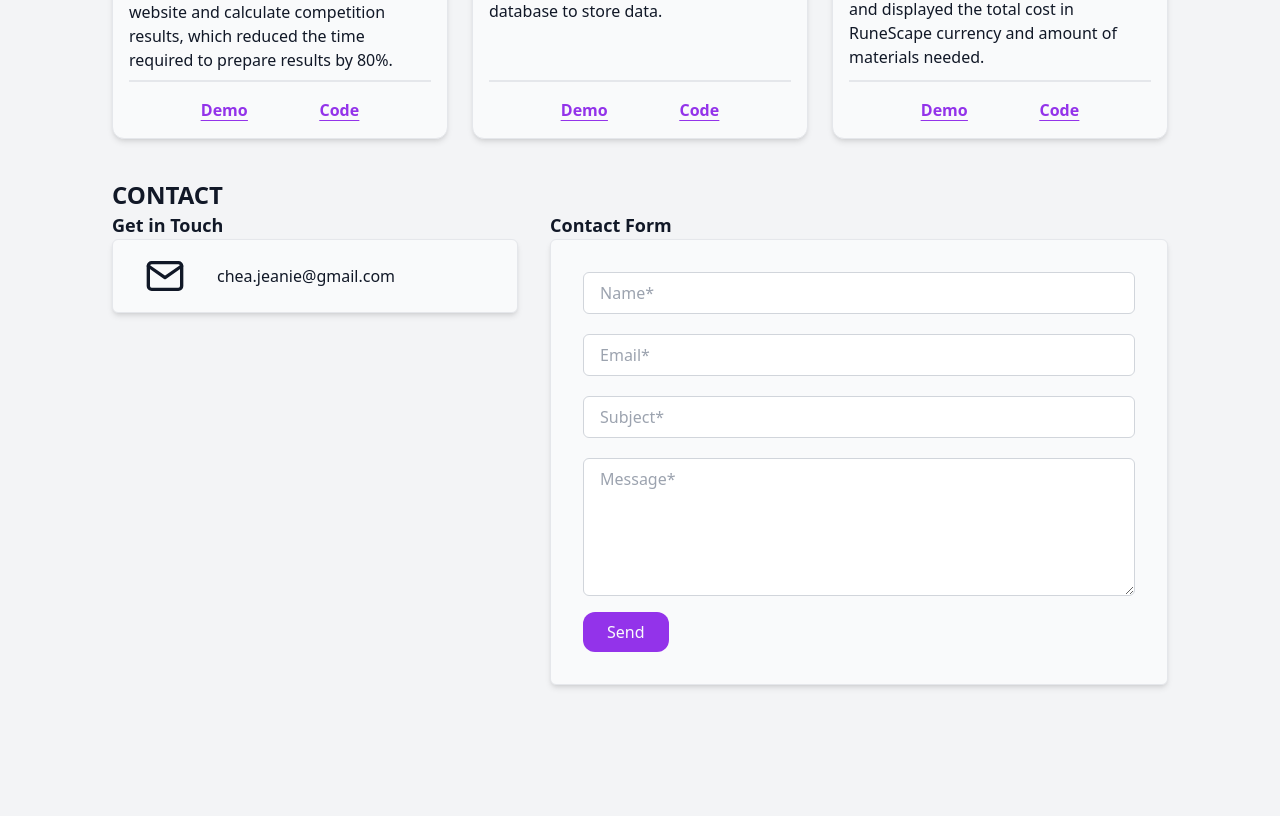
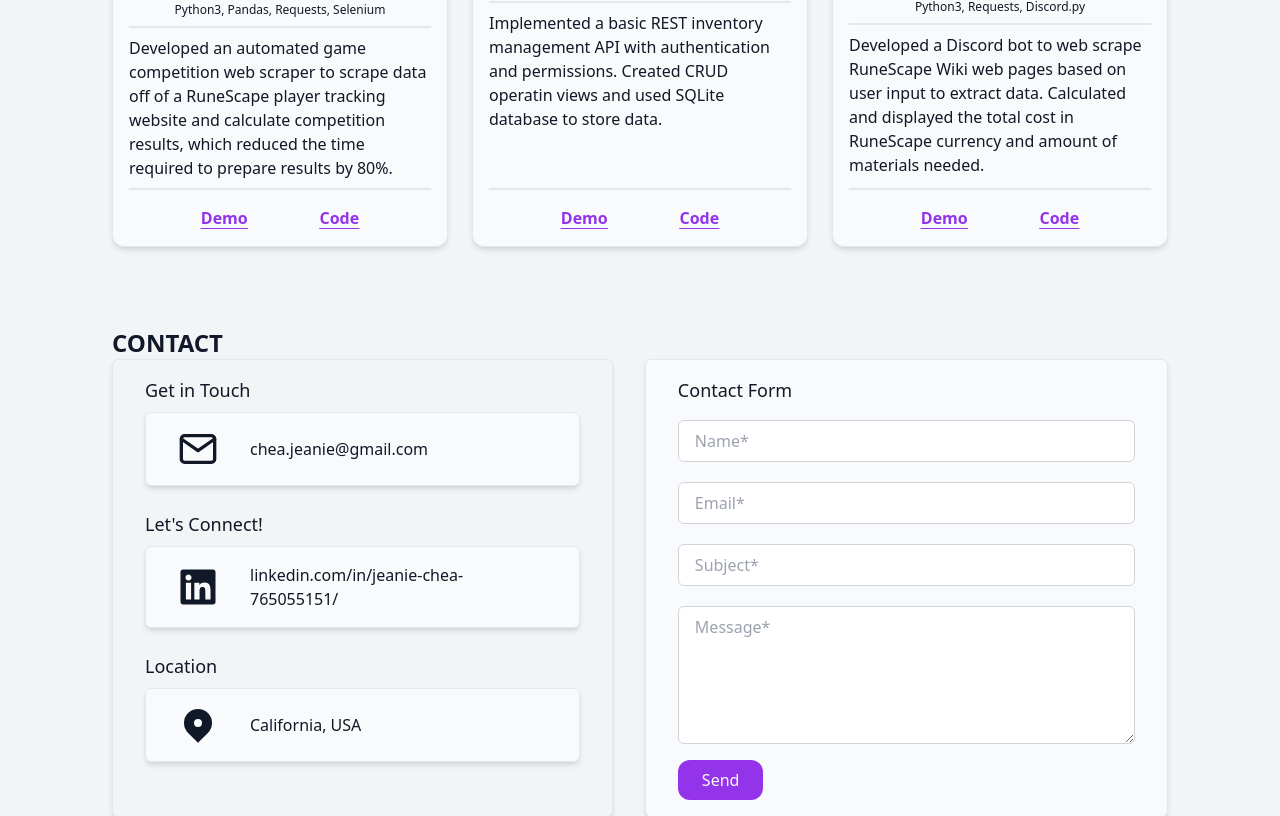
Before and after one commit to jechea14/jechea14.github.io, a React (Create React App) app in the folder portfolio/: page / in a window 1280 px wide. Shown: the part 1660-2476 px from the top of the page. Built offline with nearby package versions, Linux system fonts and the light colour scheme.

Commit message:
Add more contact details, add hover effects

```diff
--- a/portfolio/src/App.js
+++ b/portfolio/src/App.js
@@ -12,7 +12,7 @@ function App() {
   return (
     <div className="min-h-screen flex flex-col 2xl:max-w-7xl">
         <NavBar/>
-      <div className='px-5 md:px-28 2xl:px-0'>
+      <div className='px-5 md:px-28 2xl:px-0 space-y-10'>
         <Intro/>
         <AboutMe/>
         <Skills/>
--- a/portfolio/src/Components/AboutMe.js
+++ b/portfolio/src/Components/AboutMe.js
@@ -7,7 +7,11 @@ const AboutMe = () => {
   return (
     <section id='about' className='scroll-mt-20'>
       <h1 className='text-2xl font-bold text-left'>ABOUT ME</h1>
-      <p>-description-</p>
+      <div className='py-6 px-10 border rounded-xl bg-gray-50 shadow-md hover:shadow-xl hover:transition'>
+        <p>
+
+        </p>
+      </div>
       {/* <h2 className='text-lg font-bold text-left pt-10'>EDUCATION</h2>
       <p>Bachelor of Science in Computer Engineering - San Jose State University</p> */}
 
--- a/portfolio/src/Components/Contact.js
+++ b/portfolio/src/Components/Contact.js
@@ -4,13 +4,13 @@ import ContactGetInTouch from './ContactGetInTouch'
 
 const Contact = () => {
   return (
-    <div id='contact' className='h-screen scroll-mt-10'>
+    <section id='contact' className='h-screen scroll-mt-10'>
       <h1 className='text-2xl font-bold text-left pt-10'>CONTACT</h1>
       <div className='space-y-6 lg:flex lg:space-x-8 lg:space-y-0'>
         <ContactGetInTouch/>
         <ContactForm/>
       </div>
-    </div>
+    </section>
   )
 }
 
--- a/portfolio/src/Components/ContactForm.js
+++ b/portfolio/src/Components/ContactForm.js
@@ -2,7 +2,6 @@ import React from 'react'
 import * as emailjs from 'emailjs-com';
 
 const ContactForm = () => {
-
 
   function sendEmail(e) {
     e.preventDefault();
@@ -17,19 +16,15 @@ const ContactForm = () => {
   }
 
   return (
-    <div className='md:flex-auto lg:basis-1/2'>
-      <h2 className='text-lg font-semibold'>Contact Form</h2>
-      <form onSubmit={sendEmail} className=' border rounded-md p-8 bg-gray-50 shadow-md'>
+    <div className='md:flex-auto lg:basis-1/2 border rounded-md py-4 px-8 bg-gray-50 shadow-md hover:shadow-xl hover:transition'>
+      <h2 className='text-lg font-medium mb-4'>Contact Form</h2>
+      <form onSubmit={sendEmail} className=' '>
         <div className='flex flex-col justify-center space-y-5'>
           <input type='text' name='name' placeholder='Name*' className='border border-gray-300 rounded-md px-4 py-2' required/>
-
           <input type='email' name='email' placeholder='Email*' className='border border-gray-300 rounded-md px-4 py-2' required/>
-
           <input type='text' name='subject' placeholder='Subject*' className='border border-gray-300 rounded-md px-4 py-2' required/>
-
           <textarea name='message' rows='5' placeholder='Message*' className='border border-gray-300 rounded-md px-4 py-2' required/>
         </div>
-
         <input type='submit' value='Send' className='mt-4 bg-purple-600 text-gray-50 px-6 py-2 rounded-xl cursor-pointer hover:bg-purple-800 transition'/>
       </form>
     </div>
--- a/portfolio/src/Components/ContactGetInTouch.js
+++ b/portfolio/src/Components/ContactGetInTouch.js
@@ -1,16 +1,34 @@
 import React from 'react'
 import { FiMail } from 'react-icons/fi'
+import { FaLinkedin } from 'react-icons/fa'
+import { HiLocationMarker } from 'react-icons/hi'
 
 
 const ContactGetInTouch = () => {
   return (
-    <div className='md:flex-auto'>
-        <h2 className='text-lg font-semibold'>Get in Touch</h2>
-        <div className='flex items-center space-x-8 border rounded-md px-8 py-4 bg-gray-50 shadow-md'>
-            <button className=''>
+    <div className='md:flex-auto border rounded-md px-8 py-4 bg-gray-100 shadow-md space-y-6 hover:shadow-xl hover:transition'>
+        <div className='space-y-2'>
+            <h2 className='text-lg font-medium'>Get in Touch</h2>
+            <div className='flex items-center space-x-8 border rounded-md px-8 py-4 bg-gray-50 shadow-md'>
                 <a href='mailto:chea.jeanie@gmail.com' target='_blank'><FiMail size={40}/></a>
-            </button>
-            <h2>chea.jeanie@gmail.com</h2>
+                <h2>chea.jeanie@gmail.com</h2>
+            </div>
+        </div>
+
+        <div className='space-y-2'>
+            <h2 className='text-lg font-medium'>Let's Connect!</h2>
+            <div className='flex items-center space-x-8 border rounded-md px-8 py-4 bg-gray-50 shadow-md'>
+                <a href='https://www.linkedin.com/in/jeanie-chea-765055151/' target='_blank'><FaLinkedin size={40}/></a>
+                <h2>linkedin.com/in/jeanie-chea-765055151/</h2>
+            </div>
+        </div>
+
+        <div className='space-y-2'>
+            <h2 className='text-lg font-medium'>Location</h2>
+            <div className='flex items-center space-x-8 border rounded-md px-8 py-4 bg-gray-50 shadow-md'>
+                <HiLocationMarker size={40}/>
+                <h2>California, USA</h2>
+            </div>
         </div>
     </div>
   )
--- a/portfolio/src/Components/NavBar.js
+++ b/portfolio/src/Components/NavBar.js
@@ -30,9 +30,9 @@ const NavBar = () => {
   const handleClick = () => setIsMobileNavShown(!isMobileNavShown)
 
   return (
-    <nav className='sticky top-0 bg-gray-100 drop-shadow-sm px-5 md:px-28 flex justify-between py-4 items-center w-full 2xl:px-0'>
+    <nav className='sticky top-0 bg-gray-100 border-b-2 px-5 md:px-28 flex justify-between py-4 items-center w-full 2xl:px-0'>
       <div className='text-xl font-semibold'>
-        <h1 className='text-transparent bg-clip-text bg-gradient-to-r from-sky-500 to-indigo-500'>Jeanie Chea</h1>
+        <h1 className='text-transparent bg-clip-text bg-gradient-to-r from-sky-500 to-indigo-500'><a href='#'>Jeanie Chea</a></h1>
       </div>
 
       {/* mobile menu */}
--- a/portfolio/src/Components/ProjectCard.js
+++ b/portfolio/src/Components/ProjectCard.js
@@ -3,7 +3,7 @@ import Button from './Button'
 
 const ProjectCard = ({ title, techUsed, description, image, linkDemo, linkCode, id}) => {
   return (
-    <div className='flex flex-col justify-between border rounded-xl text-center bg-gray-50 shadow-md'>
+    <div className='flex flex-col justify-between border rounded-xl text-center bg-gray-50 shadow-md hover:shadow-xl hover:transition'>
       <div>
         {/* project picture */}
         <picture className=''>
--- a/portfolio/src/Components/Projects.js
+++ b/portfolio/src/Components/Projects.js
@@ -12,7 +12,7 @@ const projects = [
     title: 'Portfolio Website',
     tech: 'ReactJS, TailwindCSS',
     desc: 'Lorem ipsum dolor sit amet consectetur adipisicing elit. Aperiam, veniam? Vitae animi eos praesentium iure sunt fugit nobis sequi quisquam. Facilis nam nisi consequatur architecto! Debitis, veniam. Voluptates, pariatur nesciunt?Totam esse pariatur dorem, quidem quas doloremque reprehenderit. Iusto illo cum repellendus, doloribus illum',
-    linkDemo: 'https://jechea14.github.io/',
+    linkDemo: 'https://jeaniechea.vercel.app',
     linkCode: 'https://github.com/jechea14/jechea14.github.io'
   },
   {
--- a/portfolio/src/Components/SkillCard.js
+++ b/portfolio/src/Components/SkillCard.js
@@ -2,7 +2,7 @@ import React from 'react'
 
 const SkillCard = ({icon, name}) => {
   return (
-    <div className='border rounded-xl bg-gray-50 shadow-md hover:shadow-xl'>
+    <div className='border rounded-xl bg-gray-50 shadow-md hover:shadow-xl hover:transition'>
       <div className='flex flex-col justify-center items-center m-4'>
         <div className='mb-2'>
           {icon}
```
